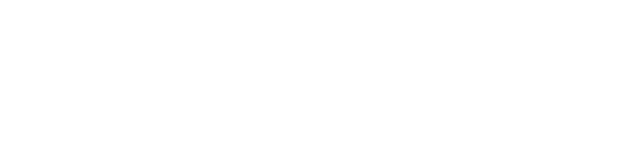
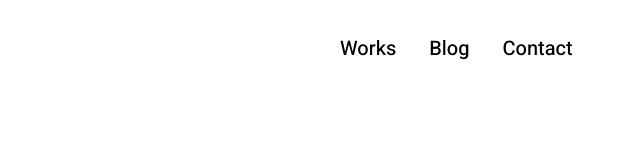
Before and after one commit to bahodirxonbahramov/John, a plain HTML site: page index.html in a window 1280 px wide. Shown: the whole page, without its empty margins (640-1280 px from the left). Drawn offline with Linux system fonts and the light colour scheme.

Commit message:
header is ready

```diff
--- a/assets/scss/globals/_header.scss
+++ b/assets/scss/globals/_header.scss
@@ -0,0 +1,37 @@
+.header {
+  width: 100%;
+  height: 70px;
+  @include center();
+
+  &-row {
+    width: 100%;
+    height: 100%;
+    @include flex(center, right);
+    padding-top: 27px;
+    padding-right: 60px;
+  }
+
+  &-links {
+    width: 240px;
+    height: auto;
+    display: flex;
+    align-items: center;
+    column-gap: 33px;
+  }
+
+  &-link {
+    font-family: $font-family;
+    font-weight: 500;
+    font-size: 20px;
+    text-align: right;
+    color: $black-color;
+    cursor: pointer;
+    @include trn();
+
+    &:hover {
+      color: $primary;
+    }
+  }
+
+
+}
--- a/assets/scss/utils/_variabels.scss
+++ b/assets/scss/utils/_variabels.scss
@@ -6,6 +6,11 @@ $font-family: "Heebo", sans-serif;
 
 $black-color: #000;
 $white-color: #fff;
+$primary: #ff6464;
+$secondry: #00a8cc;
+$dark: #21243d;
+$light: #8695a4;
+
 
 // Sizes
 
--- a/index.html
+++ b/index.html
@@ -12,10 +12,18 @@
   <!-- HEADER - START -->
 
   <header class="header">
-
+    <div class="header-row">
+      <ul class="header-links">
+        <li><a href="/works" class="header-link">Works</a></li>
+        <li><a href="/blog" class="header-link">Blog</a></li>
+        <li><a href="/contact" class="header-link">Contact</a></li>
+      </ul>
+    </div>
   </header>
 
   <!-- HEADER - END -->
+
+
 </body>
 
 </html>
```
Also changed, not shown: css/main.css, 1 other file.
